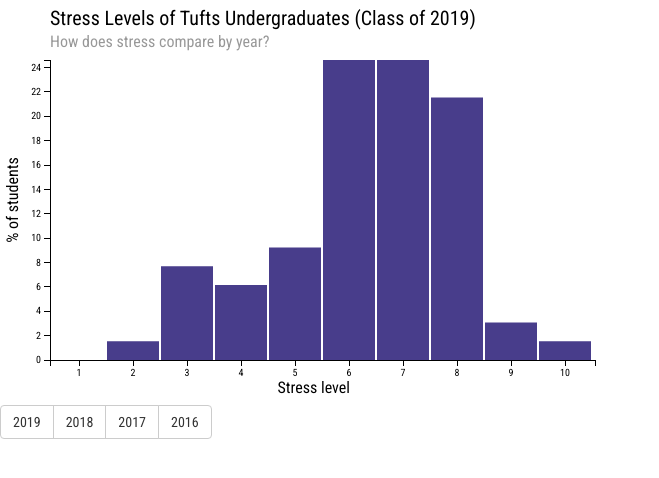
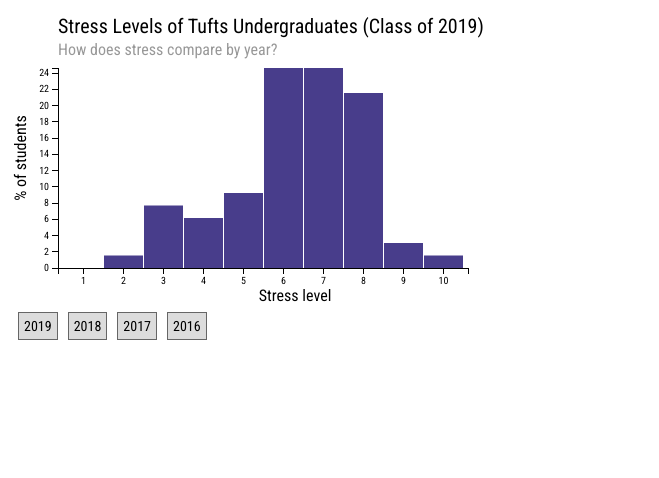
Before and after one commit to tuftsenigma/stress-histogram, a plain HTML site: page index.html in a window 1280 px wide. Shown: the whole page, without its empty margins (0-659 px from the left). Drawn offline with nearby package versions, Linux system fonts and the light colour scheme.

Commit message:
issues barchart

```diff
--- a/index.html
+++ b/index.html
@@ -3,8 +3,8 @@
 
 <script src="//d3js.org/d3.v3.min.js"></script>
 <link rel="stylesheet" type="text/css" href="http://fonts.googleapis.com/css?family=Roboto+Condensed">
-<link rel="stylesheet" href="http://maxcdn.bootstrapcdn.com/bootstrap/3.3.5/css/bootstrap.min.css">
-<script src="https://ajax.googleapis.com/ajax/libs/jquery/1.11.3/jquery.min.js"></script>
+<!-- <link rel="stylesheet" href="http://maxcdn.bootstrapcdn.com/bootstrap/3.3.5/css/bootstrap.min.css">
+ --><script src="https://ajax.googleapis.com/ajax/libs/jquery/1.11.3/jquery.min.js"></script>
 
 
 <style>
@@ -63,8 +63,8 @@ position:relative;
 
 // size + margin vars
 var margin = {top: 60, right: 20, bottom: 40, left: 50},
-    width = 615 - margin.left - margin.right,
-    height = 400 - margin.top - margin.bottom;
+    width = 480 - margin.left - margin.right,
+    height = 300 - margin.top - margin.bottom;
 
 // bar width var
 var x = d3.scale.ordinal()
@@ -120,7 +120,7 @@ d3.tsv("2019.tsv", type, function(error, data) {
       .call(xAxis)
     .append("text")
       .attr("y", 22)
-      .attr("x", 300)
+      .attr("x", 2*width/3)
       .attr("dy", ".71em")
       .style("text-anchor", "end")
       .style("font-size", "16px")
@@ -153,6 +153,7 @@ d3.tsv("2019.tsv", type, function(error, data) {
 function updateData(id) {
     // Get the data again
       d3.tsv(id+".tsv", type, function(error, data) {
+        console.log(data);
         x.domain(data.map(function(d) { return d["stress"]; }));
         y.domain([0, d3.max(data, function(d) { return d["count"]; })]);
 
@@ -162,6 +163,7 @@ function updateData(id) {
       .attr("width", x.rangeBand())
       .attr("y", function(d) { return y(d["count"]); })
       .attr("height", function(d) { return height - y(d["count"]);});
+
 
     // title
     svg.selectAll(".title")
```
